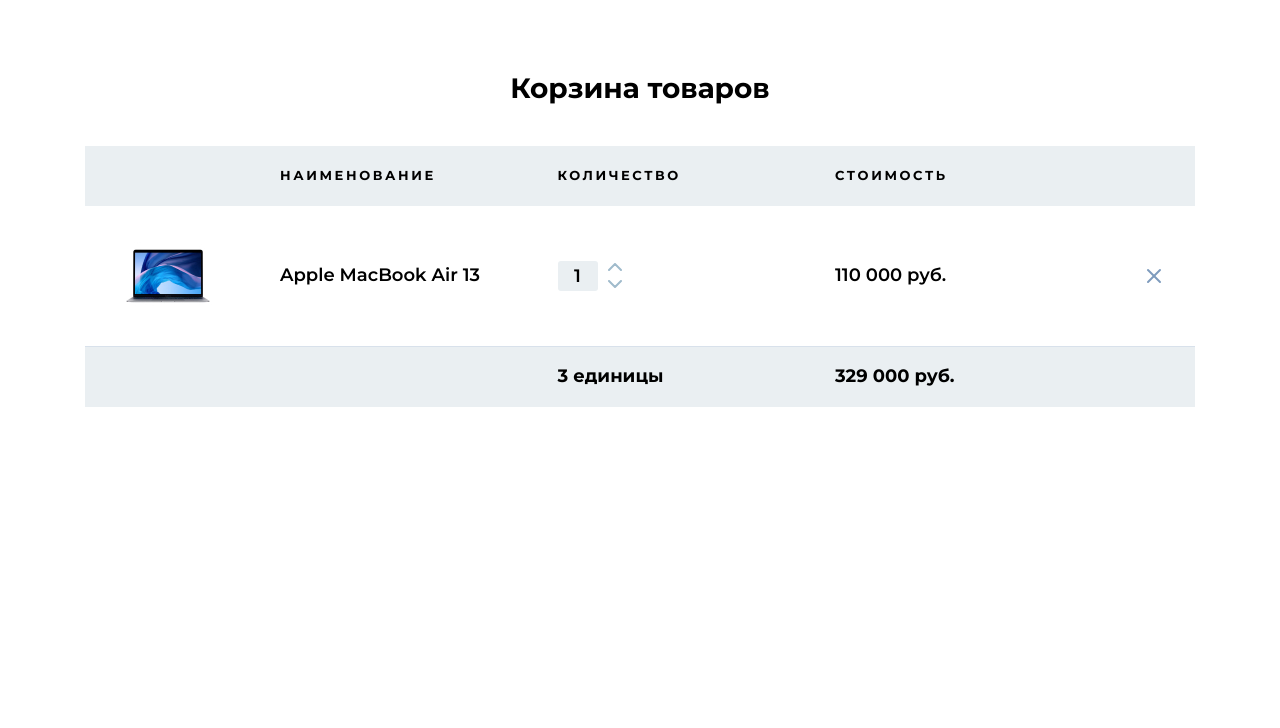
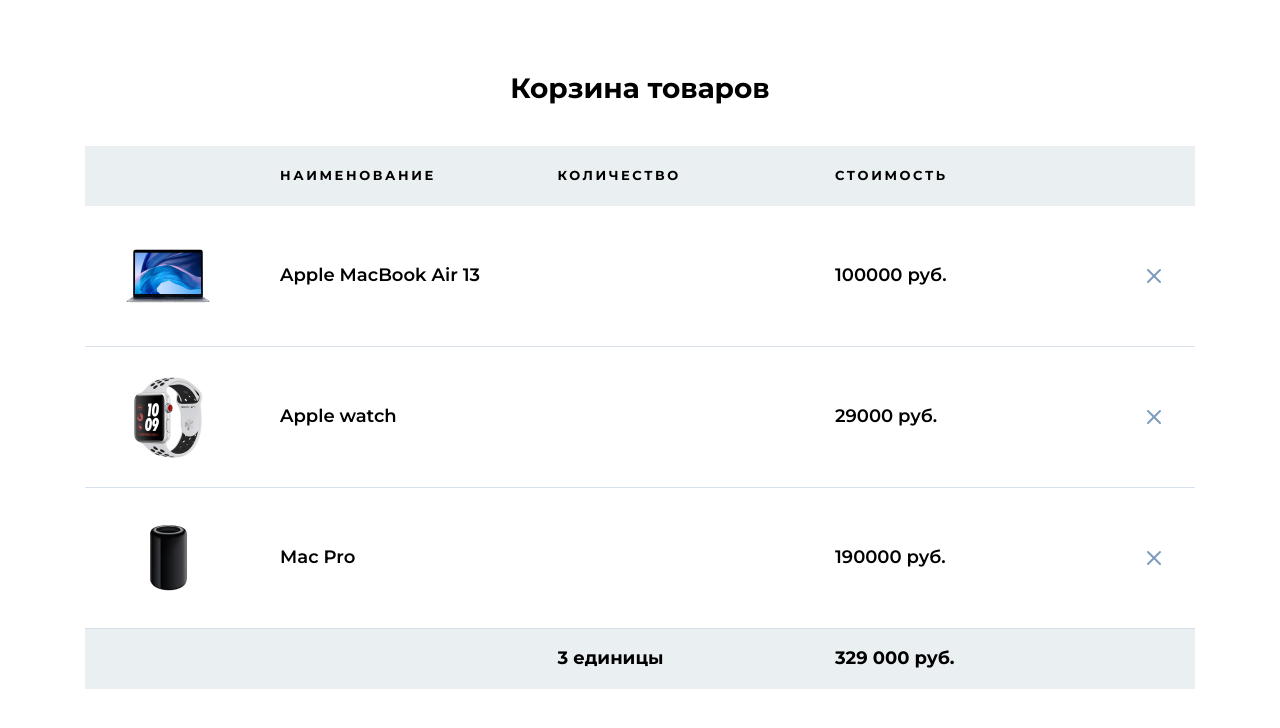
Before and after one commit to artyomevsyukov/cart-js, a React (Create React App) app: page / in a window 1280 px wide. Shown: the top 728 px of the page. Built offline with nearby package versions, Linux system fonts and the light colour scheme.

Commit message:
Added data and delete button

```diff
--- a/src/components/ButtonDelete/index.jsx
+++ b/src/components/ButtonDelete/index.jsx
@@ -1,6 +1,11 @@
-const ButtonDelete = () => {
+const ButtonDelete = ({ deleteProduct, id }) => {
   return (
-    <button type="button">
+    <button
+      type="button"
+      onClick={() => {
+        deleteProduct(id);
+      }}
+    >
       <img src="./img/icons/cross.svg" alt="Delete" />
     </button>
   );
--- a/src/components/Cart/index.jsx
+++ b/src/components/Cart/index.jsx
@@ -1,13 +1,39 @@
+import { useState } from "react";
 import CartFooter from "../CartFooter";
 import CartHeader from "../CartHeader";
 import Product from "../Product";
+import data from "./../../data";
 
 const Cart = () => {
+  const [cart, setCart] = useState(data);
+
+  const deleteProduct = (id) => {
+    // console.log("Delete!!", id);
+    setCart((cart) => cart.filter((product) => id !== product.id));
+  };
+  // const deleteProduct = (id) => {
+  //   console.log("Delete!!", id);
+  //   setCart((cart) => {
+  //     return cart.filter((product) => { return id !== product.id;
+  //     });
+  //   });
+  // };
+
+  const products = cart.map((product) => {
+    return (
+      <Product
+        product={product}
+        key={product.id}
+        deleteProduct={deleteProduct}
+      />
+    );
+  });
+
   return (
     <section className="cart">
       <CartHeader />
 
-      <Product />
+      {products}
 
       <CartFooter />
     </section>
--- a/src/components/Product/index.jsx
+++ b/src/components/Product/index.jsx
@@ -2,19 +2,22 @@
 import Count from "../Count";
 import "./style.scss";
 
-const Product = () => {
+const Product = ({ product, deleteProduct }) => {
+  const { img, title, price, count, id } = product;
+  // console.log(product);
   return (
     <section className="product">
       <div className="product__img">
-        <img src="./img/products/macbook.jpg" alt="Apple MacBook Air 13" />
+        <img src={`./img/products/${img}`} alt={title} />
       </div>
-      <div className="product__title">Apple MacBook Air 13</div>
+      <div className="product__title">{title}</div>
       <div className="product__count">
-        <Count />
+        {/*  */}
+        {/* <Count /> */}
       </div>
-      <div className="product__price">110 000 руб.</div>
+      <div className="product__price">{price} руб.</div>
       <div className="product__controls">
-        <ButtonDelete />
+        <ButtonDelete deleteProduct={deleteProduct} id={id} />
       </div>
     </section>
   );
--- /dev/null
+++ b/src/data.js
@@ -0,0 +1,28 @@
+const cart = [
+  {
+    id: 1,
+    img: "macbook.jpg",
+    title: "Apple MacBook Air 13",
+    count: 2,
+    price: 100000,
+    priceTotal: 200000,
+  },
+  {
+    id: 2,
+    img: "apple-watch.jpg",
+    title: "Apple watch",
+    count: 1,
+    price: 29000,
+    priceTotal: 29000,
+  },
+  {
+    id: 3,
+    img: "mac-pro.jpg",
+    title: "Mac Pro",
+    count: 1,
+    price: 190000,
+    priceTotal: 190000,
+  },
+];
+
+export default cart;
```
Also changed, not shown: src/components/Cart/style.scss (added).
